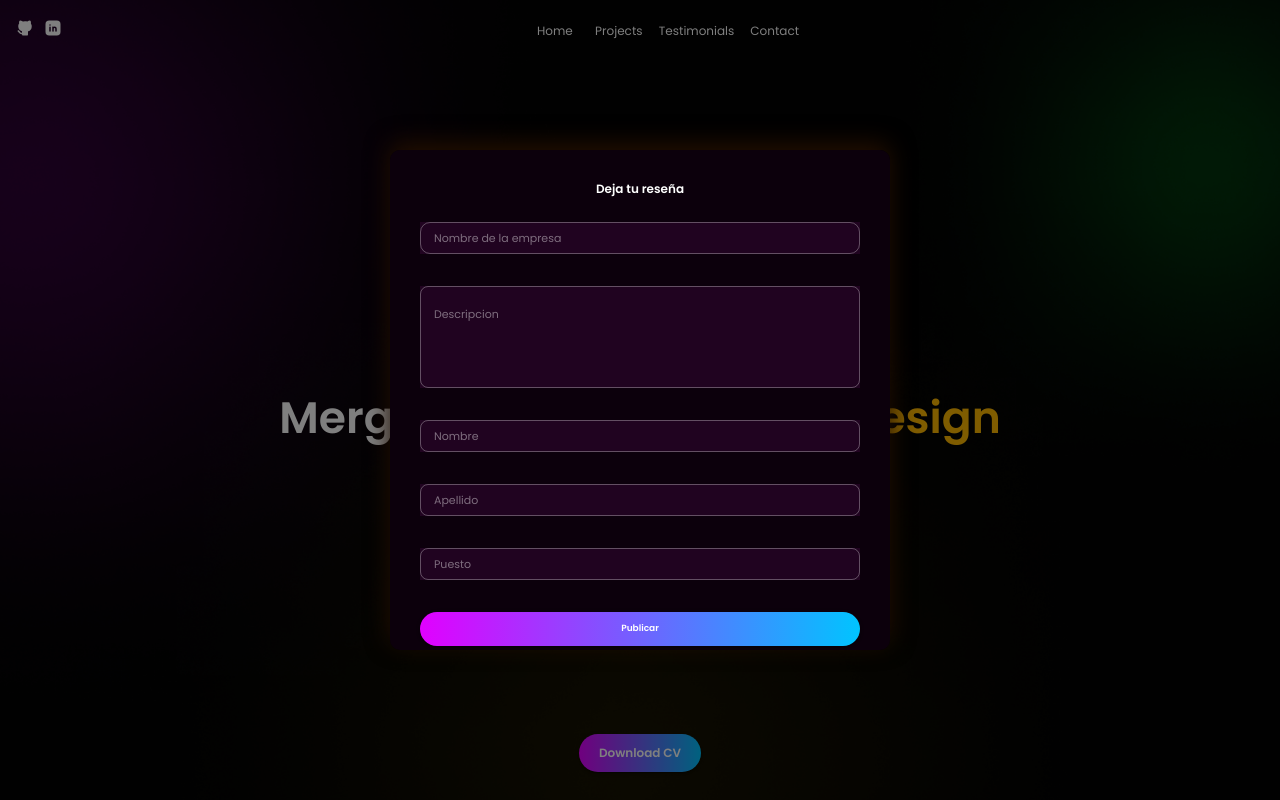
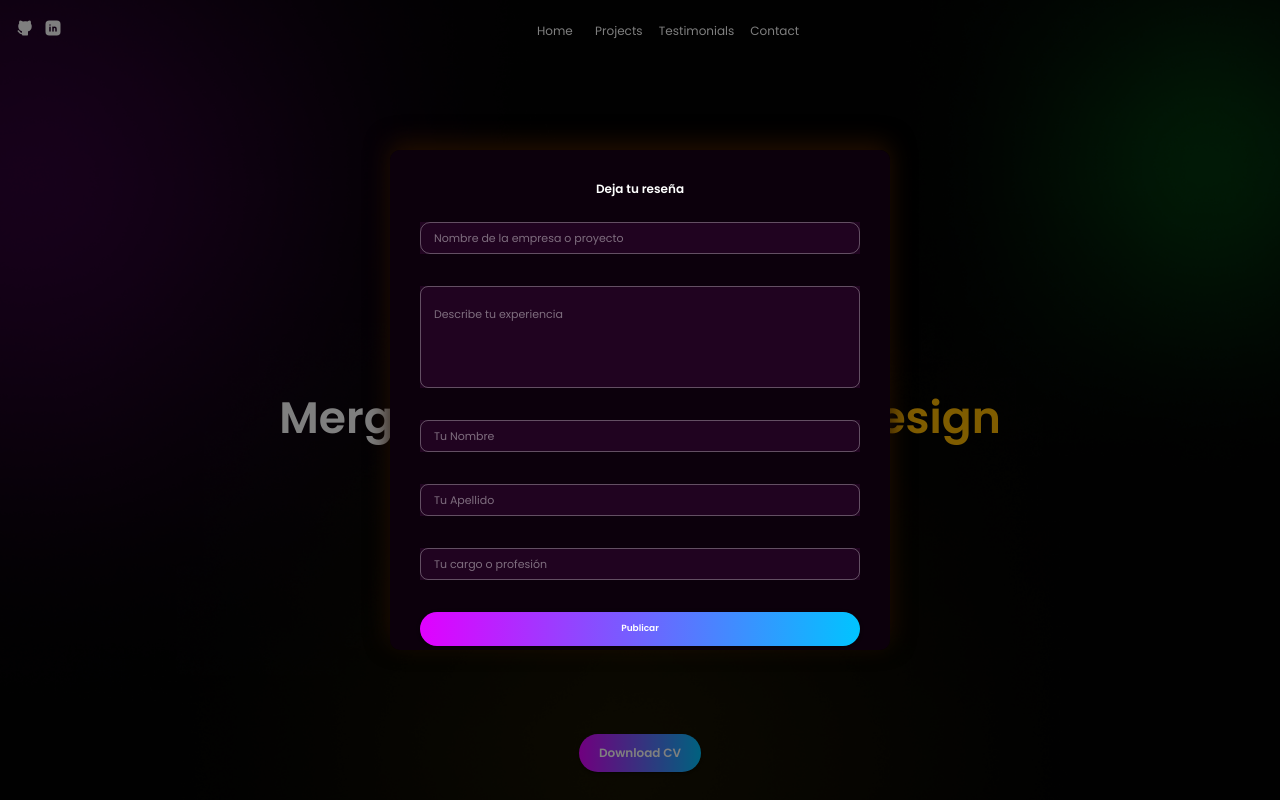
Before and after one commit to marsala-mariana/marsalamariana.dev, a React (Create React App) app: page / in a window 1280 px wide. Both pictures are taken after a click on the button "Sí". Shown: the top 800 px of the page. Built offline with nearby package versions, Linux system fonts and the light colour scheme; no server answers.

Commit message:
fix placeholder

```diff
--- a/src/components/ReviewFormModal.tsx
+++ b/src/components/ReviewFormModal.tsx
@@ -128,7 +128,7 @@ const [alertMessage, setAlertMessage] = useState<string | null>(null);
           >
             <TextField
               name="companyName"
-              placeholder="Nombre de la empresa"
+              placeholder="Nombre de la empresa o proyecto"
               value={formData.companyName}
               onChange={handleChange}
               variant="outlined"
@@ -149,7 +149,7 @@ const [alertMessage, setAlertMessage] = useState<string | null>(null);
 
             <TextField
               name="description"
-              placeholder="Descripcion"
+              placeholder="Describe tu experiencia"
               variant="outlined"
               value={formData.description}
               onChange={handleChange}
@@ -174,7 +174,7 @@ const [alertMessage, setAlertMessage] = useState<string | null>(null);
 
             <TextField
               name="firstName"
-              placeholder="Nombre"
+              placeholder="Tu Nombre"
               variant="outlined"
               value={formData.firstName}
               onChange={handleChange}
@@ -194,7 +194,7 @@ const [alertMessage, setAlertMessage] = useState<string | null>(null);
             />
             <TextField
               name="lastName"
-              placeholder="Apellido"
+              placeholder="Tu Apellido"
               variant="outlined"
               value={formData.lastName}
               onChange={handleChange}
@@ -214,7 +214,7 @@ const [alertMessage, setAlertMessage] = useState<string | null>(null);
             />
             <TextField
               name="position"
-              placeholder="Puesto"
+              placeholder="Tu cargo o profesión"
               variant="outlined"
               value={formData.position}
               onChange={handleChange}
```
